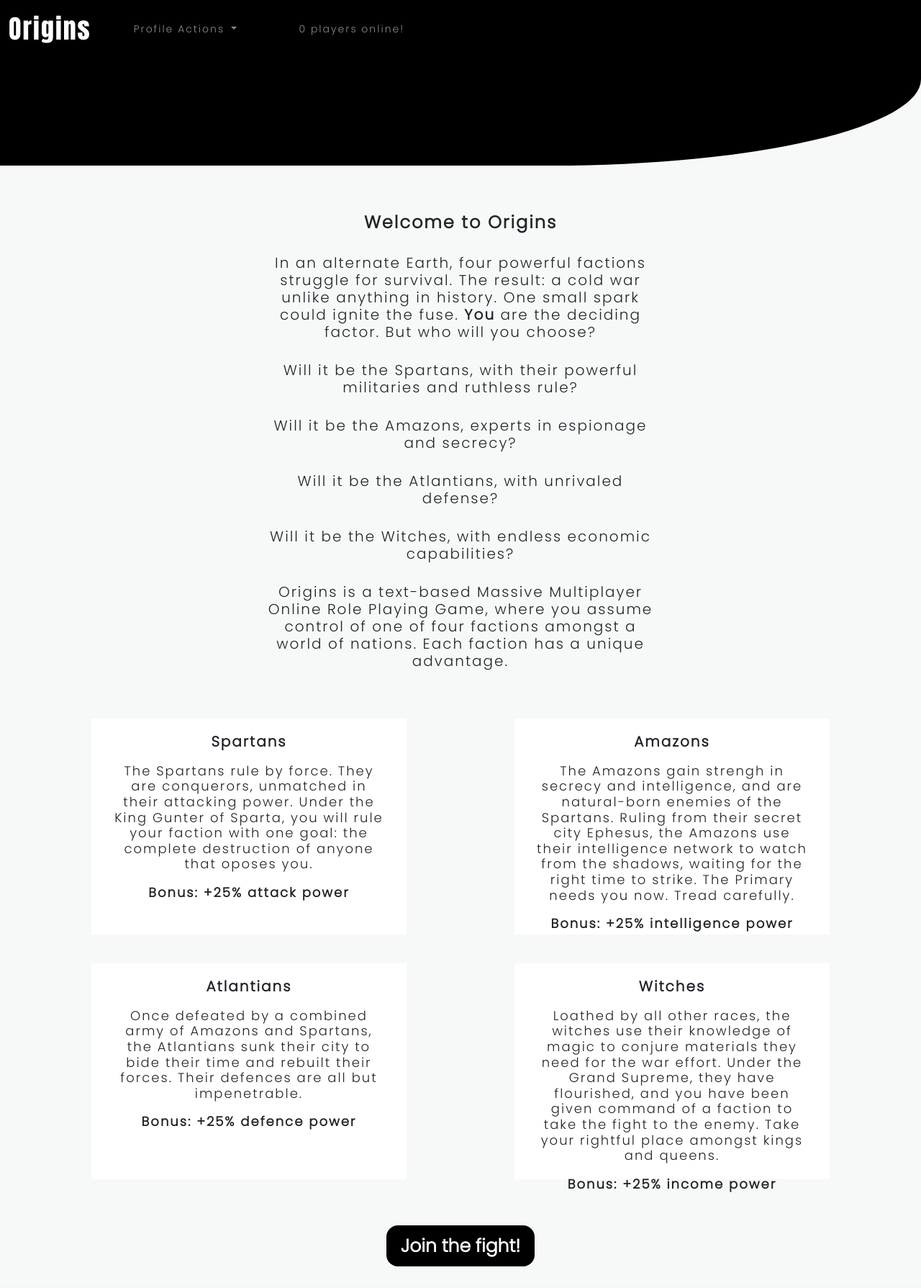
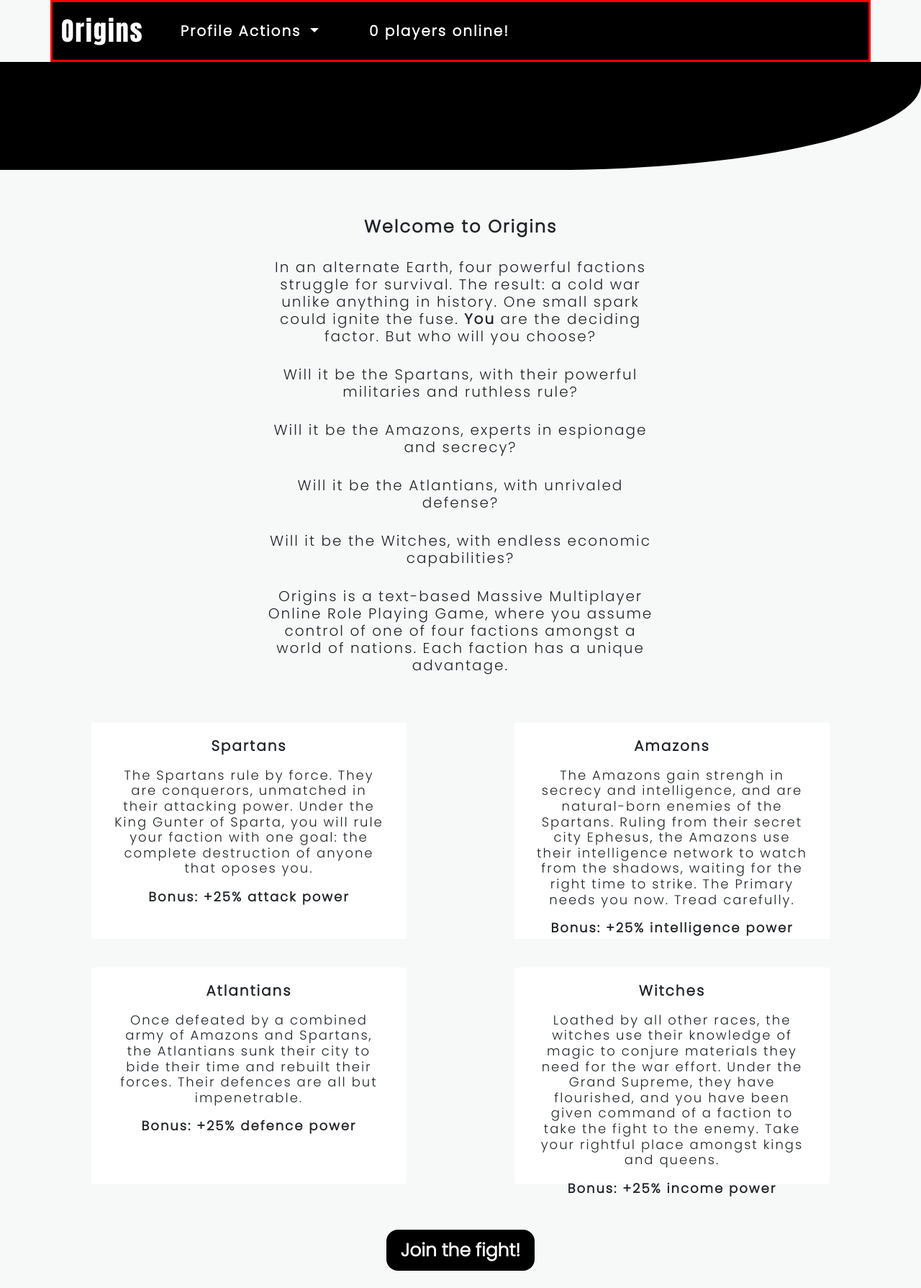
Before and after one commit to Dan-Matthews-23/origin, a Django app: page / in a window 1280 px wide. Shown: the whole page at 72% size. Before the commit the page ends 1759 px from the top, so only its background shows below. Run offline with Django 5.2, Linux system fonts and the light colour scheme; some libraries are stand-ins or nearby versions.

Commit message:
UPDATED nav bar

```diff
--- a/static/css/base.css
+++ b/static/css/base.css
@@ -176,10 +176,14 @@ div.sticky-element {
     letter-spacing: 2px;
     font-weight: bold;
     color: white;
+    text-decoration: none;
 }
 
 #nav-bar-container {
     background-color: black;
+    width: 100%;
+    border-style: solid;
+    border-color: red;
 
 
 }
--- a/templates/base.html
+++ b/templates/base.html
@@ -36,11 +36,7 @@
 
 <body>
     <header>
-
         {% include 'includes/nav-bar.html' %}
-
-
-
     </header>
     <!--This is the section that holds the banner with the deal of the week-->
     <section class="index-banner">
--- a/templates/includes/nav-bar.html
+++ b/templates/includes/nav-bar.html
@@ -1,4 +1,6 @@
-<div class="container-fluid" id="nav-bar-container">
+<div class="container" id="nav-bar-container">
+    <div class="row">
+        <div class="col">
             <nav class="navbar navbar-expand-lg navbar-dark ">
                 <a class="navbar-brand" id="main-title" href="{% url 'home' %}">Origins</a>
                 <button class="navbar-toggler" type="button" data-toggle="collapse" data-target="#navbarSupportedContent"
@@ -11,25 +13,25 @@
 
                         {% if request.user.is_authenticated %}
                         <li class="nav-item ">
-                    <a class="nav-link" href="{% url 'overview' %}">Command Centre </a>
+                            <a class="nav-link-font" href="{% url 'overview' %}">Command Centre </a>
                         </li>
                         <li class="nav-item">
-                    <a class="nav-link" href="{% url 'production' %}">Production</a>
+                            <a class="nav-link-font" href="{% url 'production' %}">Production</a>
                         </li>
                         <li class="nav-item">
-                    <a class="nav-link" href="{% url 'military' %}">Military Forces</a>
+                            <a class="nav-link-font" href="{% url 'military' %}">Military Forces</a>
                         </li>
                         <li class="nav-item">
-                    <a class="nav-link" href="{% url 'diplomacy' %}">Diplomacy</a>
+                            <a class="nav-link-font" href="{% url 'diplomacy' %}">Diplomacy</a>
                         </li>
                         <li class="nav-item">
-                    <a class="nav-link" href="{% url 'fight' %}">Fight!</a>
+                            <a class="nav-link-font" href="{% url 'fight' %}">Fight!</a>
                         </li>
                         {% endif %}
 
 
                         <li class="nav-item dropdown">
-                    <a class="nav-link dropdown-toggle" href="#" id="navbarDropdown" role="button"
+                            <a class="nav-link-font dropdown-toggle" href="#" id="navbarDropdown" role="button"
                                 data-toggle="dropdown" aria-haspopup="true" aria-expanded="false">
                                 Profile Actions
                             </a>
@@ -47,7 +49,7 @@
                             </div>
                         </li>
                         <li class="nav-item">
-                    <a class="nav-link" href="#">
+                            <a class="nav-link-font" href="#">
 
                                 {{ active_user_count }}
 
@@ -59,3 +61,5 @@
                 </div>
             </nav>
         </div>
+    </div>
+</div>
```
Lines whose indentation alone changed are shown as unchanged.
